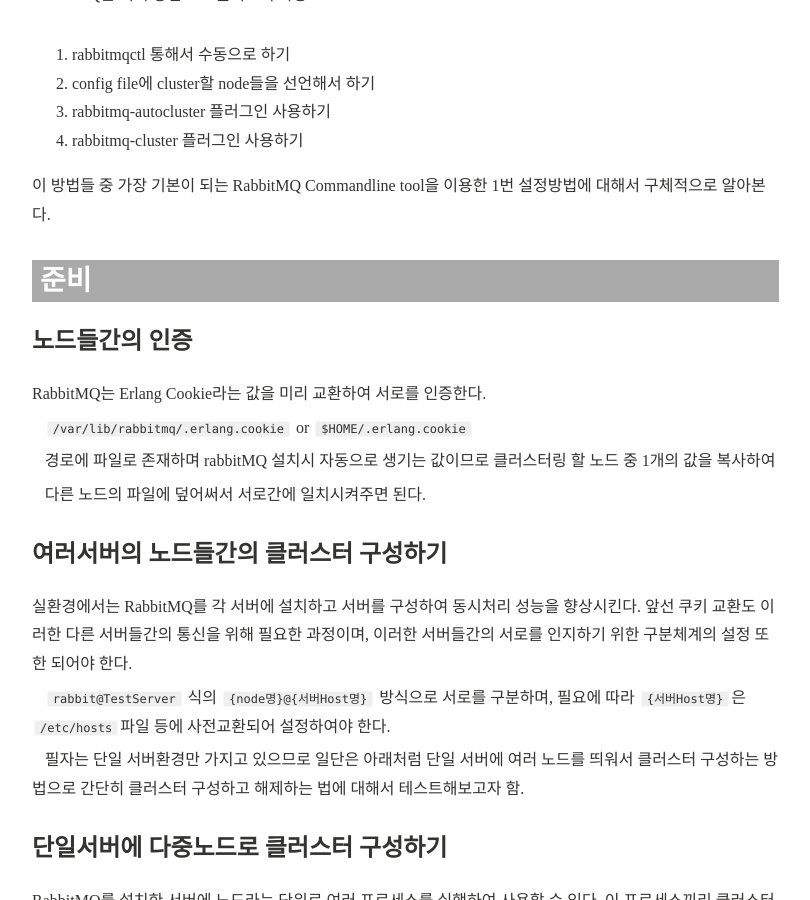
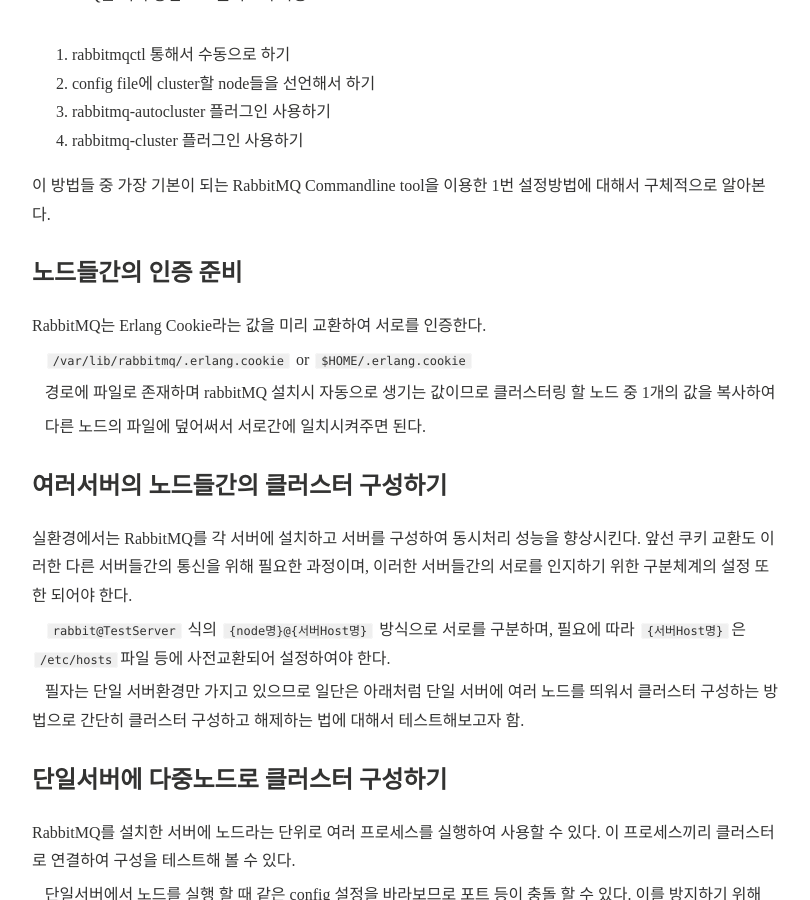
Before and after one commit to gjchoi/gjchoi.github.io, a Jekyll site: the page built from _posts/2016-03-05-rabbit-mq-clustering구성하기.md, in a window 1280 px wide and 900 px high, scrolled down 449 px. Shown: the whole window, without its empty margins (256-1066 px from the left). Built offline with Jekyll 4.4.1, drawn with Linux system fonts in a browser that asks for light colours; nearby versions of some CDN libraries; comment, search, counter and statistics services are not loaded.

```diff
--- a/_posts/2016-03-05-rabbit-mq-clustering구성하기.md
+++ b/_posts/2016-03-05-rabbit-mq-clustering구성하기.md
@@ -30,11 +30,8 @@ RabbitMQ는 여러 방법으로 클러스터 가능
 이 방법들 중 가장 기본이 되는 RabbitMQ Commandline tool을 이용한 1번 설정방법에 대해서 구체적으로 알아본다.
 
 
-준비
--------------------
 
-
-### 노드들간의 인증
+### 노드들간의 인증 준비
 
 RabbitMQ는 Erlang Cookie라는 값을 미리 교환하여 서로를 인증한다.
 
```
